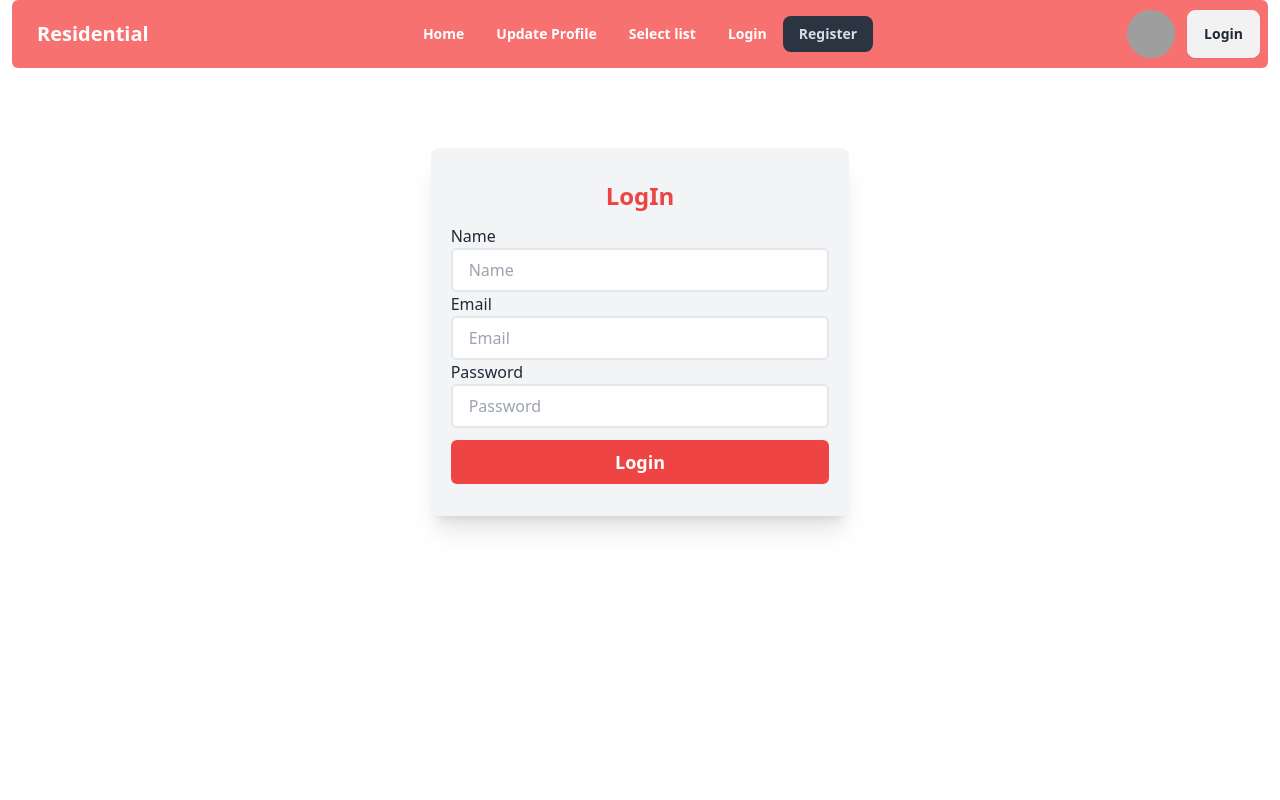
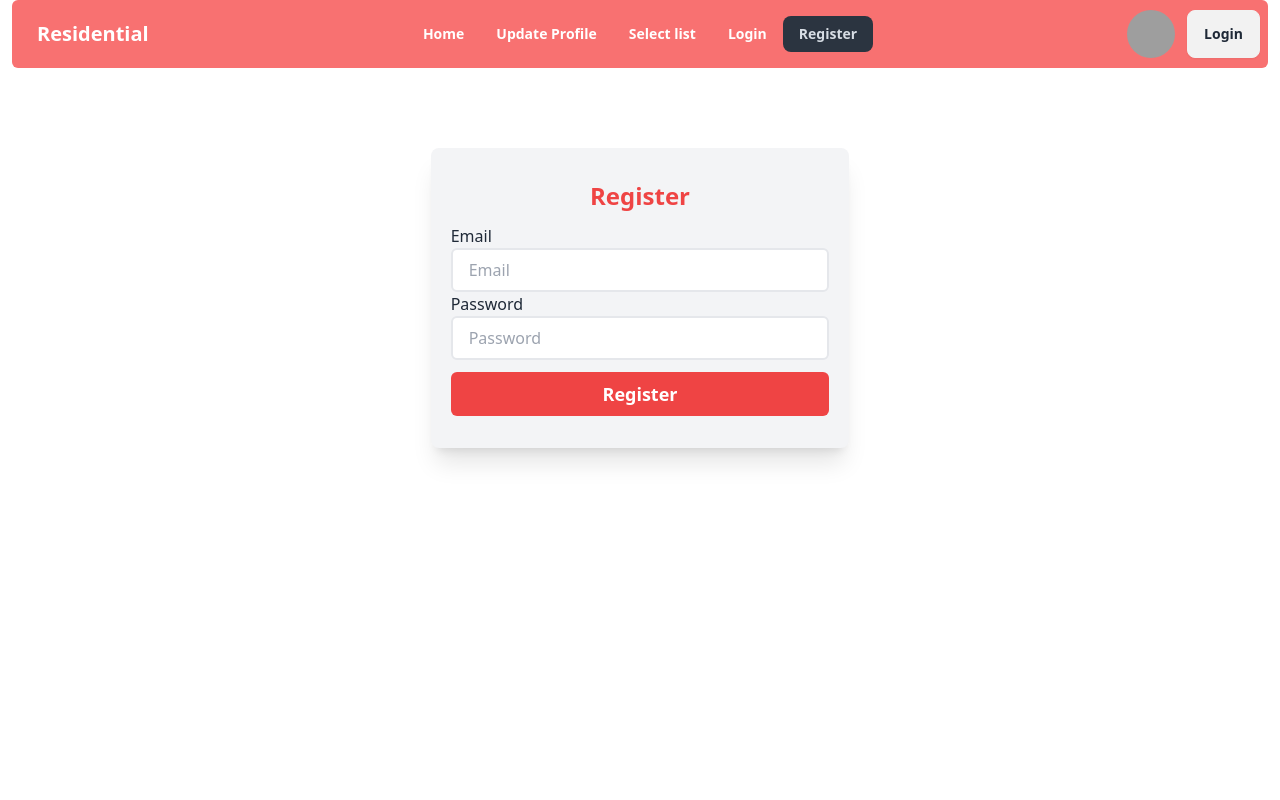
Before and after one commit to Masudur400/assignment-nine, a React (Vite) app: page /register in a window 1280 px wide. Shown: the top 800 px of the page. Built offline with nearby package versions, Linux system fonts and the light colour scheme; grey boxes are pictures that could not be loaded.

Commit message:
last update

```diff
--- a/src/assets/components/Register/Register.jsx
+++ b/src/assets/components/Register/Register.jsx
@@ -3,16 +3,15 @@ const Register = () => {
     return (
         <div className="min-h-screen">
         <div className="w-4/5 md:w-1/3 mx-auto bg-gray-100 shadow-xl p-5 rounded-lg my-20">
-           <h2 className="text-2xl font-bold text-center text-red-500  my-3">LogIn</h2>
+           <h2 className="text-2xl font-bold text-center text-red-500  my-3">Register</h2>
+
            <form>
-                    <p>Name</p>
-                   <input className="border-2 rounded-md w-full px-4 py-2" type="text" name="name" placeholder="Name" id="" required />
                    <p>Email</p>
                    <input className="border-2 rounded-md w-full px-4 py-2" type="text" name="email" placeholder="Email" id=""  required/>
                   <p>Password</p>
                    <input className="border-2 rounded-md w-full px-4 py-2" type="text" name="password" placeholder="Password" id="" required />
 
-                   <input className=" rounded-md hover:bg-red-400 bg-red-500 w-full px-4 py-2 text-center font-bold text-lg text-white my-3" type="submit" value="Login" />
+                   <input className=" rounded-md hover:bg-red-400 bg-red-500 w-full px-4 py-2 text-center font-bold text-lg text-white my-3" type="submit" value="Register" />
            </form>
 
 
```
